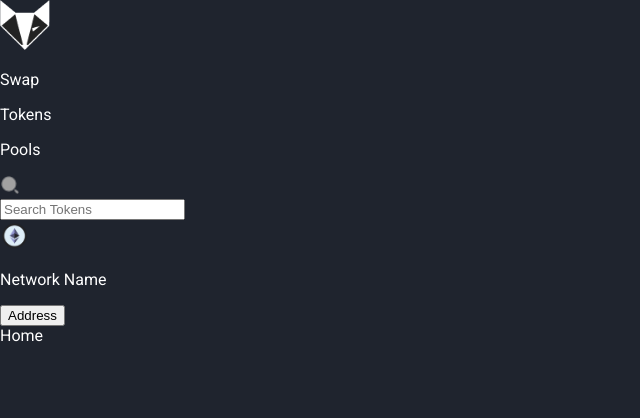
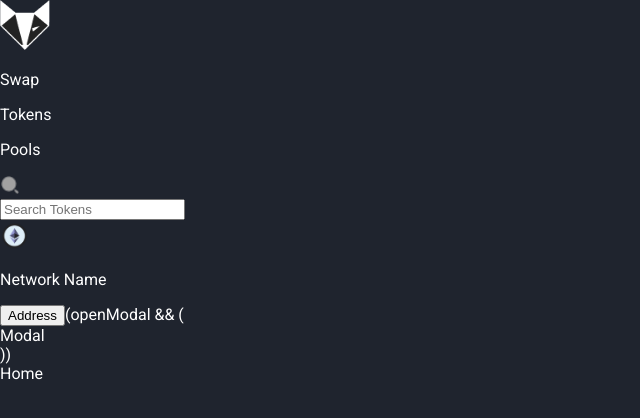
Before and after one commit to W3Charles/uniswap_3.0, a Next.js app: page / in a window 1280 px wide. Shown: the top 418 px of the page, without its empty margins (0-640 px from the left). Built offline with nearby package versions, Linux system fonts and the light colour scheme.

Commit message:
feat: add condition to open  connect wallet Modal
- Add connectWallet placeholder for now

```diff
--- a/Components/NavBar/NavBar.jsx
+++ b/Components/NavBar/NavBar.jsx
@@ -66,6 +66,10 @@ const NavBar = () => {
             <p>Network Name</p>
           </div>
           <button onClick={() => {}}>Address</button>
+
+          (openModal && (
+            <Modal setOpenModal={setOpenModal} connectWallet="Connect" />
+          ))
         </div>
       </div>
     </div>
```
